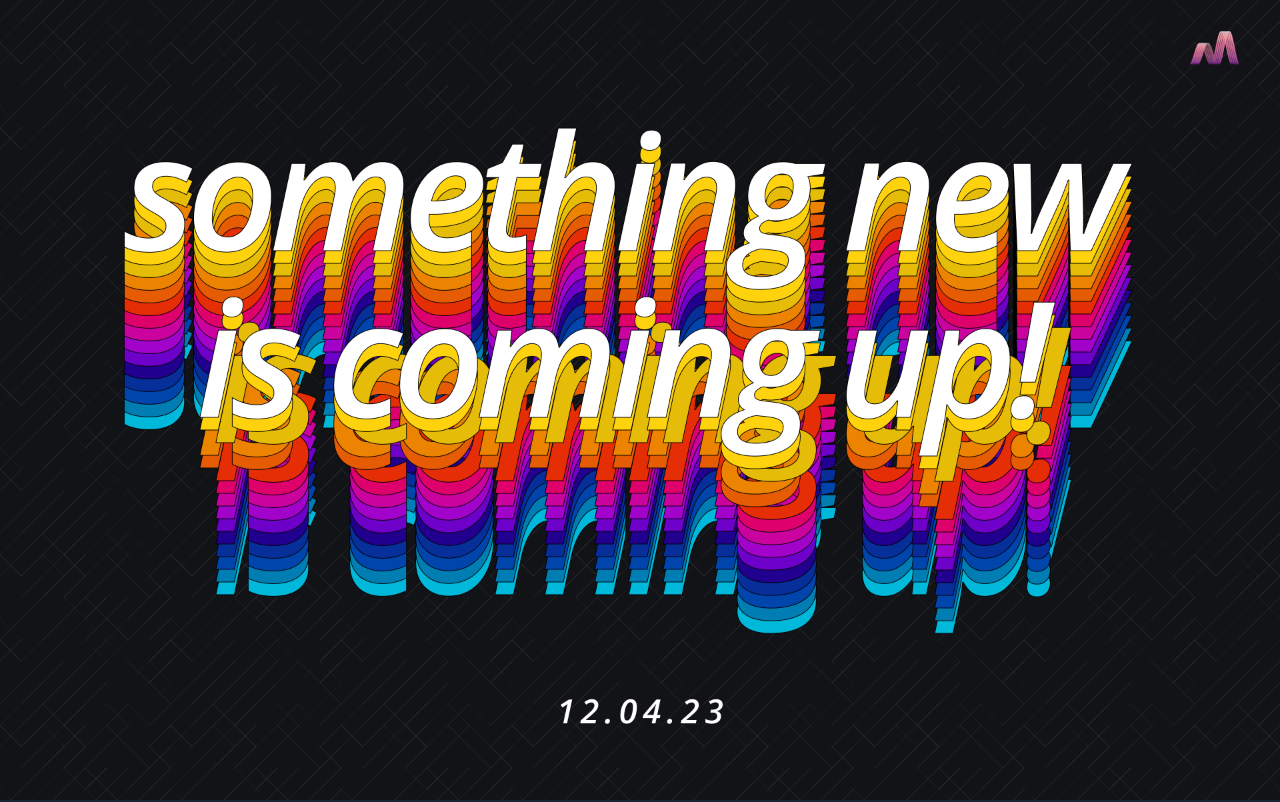
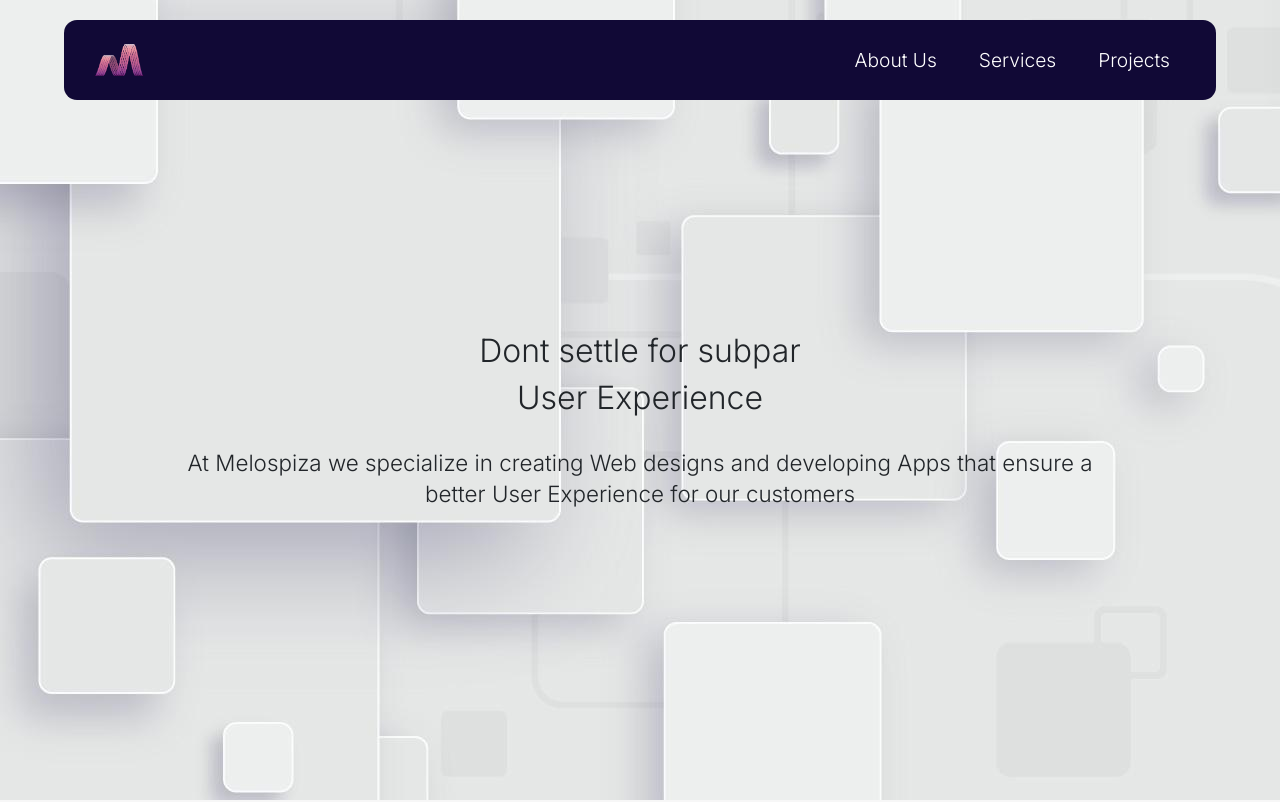
Before and after one commit to lokeshb003/OfficialWebPage-Melospiza, a React app: page / in a window 1280 px wide. Shown: the top 802 px of the page. Built offline with nearby package versions, Linux system fonts and the light colour scheme.

Commit message:
first commit

```diff
--- a/src/App.js
+++ b/src/App.js
@@ -1,17 +1,17 @@
 import './App.css';
-// import Header from './Components/Header/Navbar';
-// import Home from './Components/Home/Home';
+import Header from './Components/Header/Navbar';
+import Home from './Components/Home/Home';
 
 
-import Launch from './Components/Launch/Launch'
+// import Launch from './Components/Launch/Launch'
 
 function App() {
   return (
     <div className="App">
-      {/* <Header/>
-      <Home/> */}
+      <Header/>
+      <Home/>
 
-      <Launch />
+      {/* <Launch /> */}
     </div>
   );
 }
```
